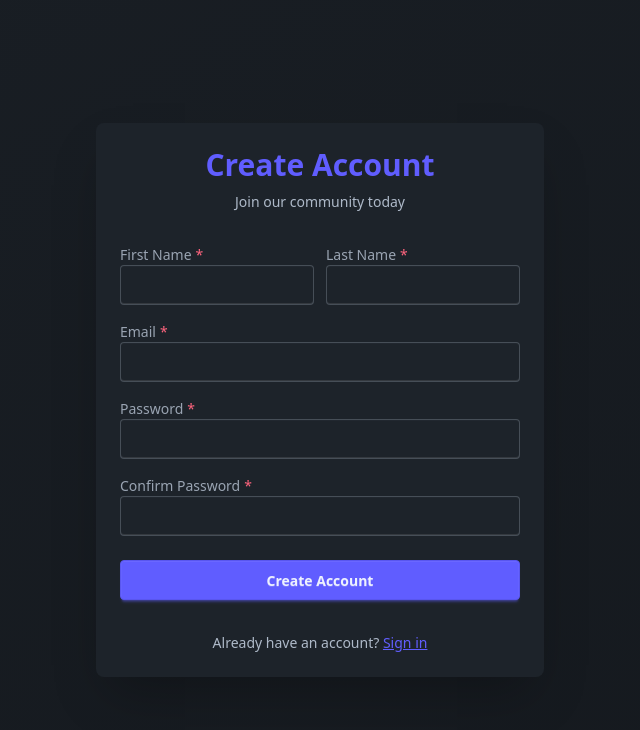
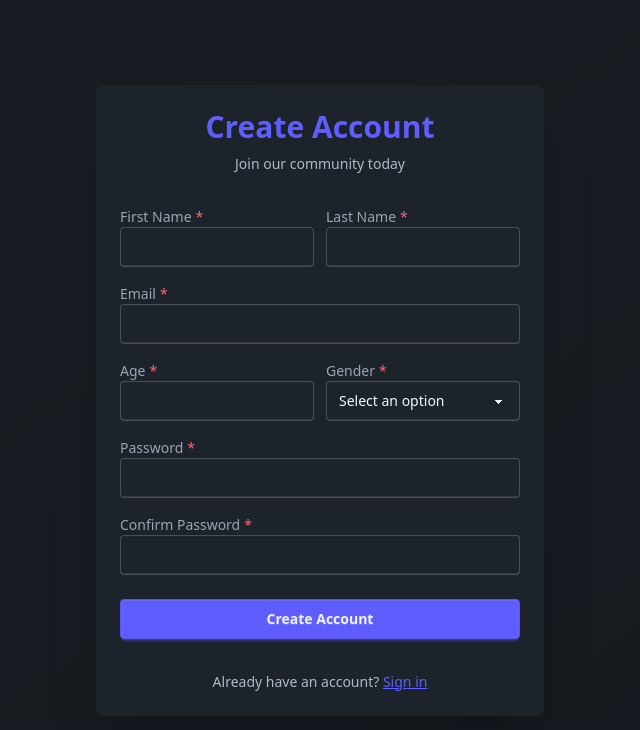
Before and after one commit to Abdullah-Manan/devtinder-frontend, a React (Vite) app: page /signup in a window 1280 px wide. Shown: the top 730 px of the page, without its empty margins (320-960 px from the left). Built offline with nearby package versions, Linux system fonts and the light colour scheme.

Commit message:
Complete signup page

```diff
--- a/src/common/const.js
+++ b/src/common/constants.js
@@ -1,3 +1,4 @@
 const BASE_URL = "/api";
+// const BASE_URL = "http://localhost:7777";
 
 export { BASE_URL };
--- a/src/component/Navbar.jsx
+++ b/src/component/Navbar.jsx
@@ -56,9 +56,6 @@ const Navbar = () => {
             </li>
             <li>
               <Link onClick={handleLogout}>Logout</Link>
-            </li>{" "}
-            <li>
-              <Link to="/login">Login</Link>
             </li>
           </ul>
         </div>
--- a/src/component/Signup.jsx
+++ b/src/component/Signup.jsx
@@ -1,17 +1,25 @@
 import React, { useState } from "react";
 import { Link } from "react-router-dom";
 import Input from "../common/Input";
+import Select from "../common/Select";
+import { axiosApi } from "../providers/axiosInstances";
+import { toast } from "react-toastify";
+import { useNavigate } from "react-router-dom";
 
 const Signup = () => {
+  const navigate = useNavigate();
   const [formData, setFormData] = useState({
     firstName: "",
     lastName: "",
     email: "",
+    age: "",
     password: "",
     confirmPassword: "",
+    gender: "",
   });
 
   const [errors, setErrors] = useState({});
+  const [isLoading, setIsLoading] = useState(false);
 
   const handleChange = (e) => {
     setFormData({
@@ -44,6 +52,12 @@ const Signup = () => {
       newErrors.email = "Please enter a valid email";
     }
 
+    if (!formData.age) {
+      newErrors.age = "Age is required";
+    } else if (isNaN(formData.age) || formData.age < 18 || formData.age > 100) {
+      newErrors.age = "Age must be between 18 and 100";
+    }
+
     if (!formData.password) {
       newErrors.password = "Password is required";
     } else if (formData.password.length < 6) {
@@ -56,17 +70,61 @@ const Signup = () => {
       newErrors.confirmPassword = "Passwords do not match";
     }
 
+    if (!formData.gender) {
+      newErrors.gender = "Gender is required";
+    }
+
     setErrors(newErrors);
     return Object.keys(newErrors).length === 0;
   };
 
-  const handleSubmit = (e) => {
+  const handleSubmit = async (e) => {
     e.preventDefault();
     if (validateForm()) {
-      // Handle signup logic here
-      console.log("Signup attempt:", formData);
+      setIsLoading(true);
+      try {
+        // Prepare data for API (exclude confirmPassword)
+        const signupData = {
+          firstName: formData.firstName,
+          lastName: formData.lastName,
+          email: formData.email,
+          age: parseInt(formData.age),
+          password: formData.password,
+          gender: formData.gender,
+        };
+
+        const response = await axiosApi.post("/signin", signupData);
+        console.log("Signup successful:", response.data);
+        toast.success("Account created successfully! Please login.");
+        navigate("/login");
+        setFormData({
+          firstName: "",
+          lastName: "",
+          email: "",
+          age: "",
+          password: "",
+          confirmPassword: "",
+          gender: "",
+        });
+      } catch (error) {
+        console.error("Signup error:", error);
+        if (error.response?.data?.message) {
+          alert(`Signup failed: ${error.response.data.message}`);
+        } else {
+          alert("Signup failed. Please try again.");
+        }
+      } finally {
+        setIsLoading(false);
+      }
     }
   };
+
+  const genderOptions = [
+    { value: "", label: "Select Gender" },
+    { value: "male", label: "Male" },
+    { value: "female", label: "Female" },
+    { value: "other", label: "Other" },
+  ];
 
   return (
     <div className="min-h-screen bg-gradient-to-br from-base-200 to-base-300 flex items-center justify-center p-4">
@@ -116,6 +174,31 @@ const Signup = () => {
               required
             />
 
+            {/* Age and Gender Row */}
+            <div className="grid grid-cols-2 gap-3">
+              <Input
+                label="Age"
+                type="number"
+                name="age"
+                value={formData.age}
+                onChange={handleChange}
+                error={errors.age}
+                min="18"
+                max="100"
+                required
+              />
+
+              <Select
+                label="Gender"
+                name="gender"
+                value={formData.gender}
+                onChange={handleChange}
+                error={errors.gender}
+                options={genderOptions}
+                required
+              />
+            </div>
+
             {/* Password */}
             <Input
               label="Password"
@@ -142,9 +225,10 @@ const Signup = () => {
             <div className="form-control mt-6">
               <button
                 type="submit"
-                className="btn btn-primary w-full hover:btn-primary-focus transition-all duration-200"
+                disabled={isLoading}
+                className="btn btn-primary w-full hover:btn-primary-focus transition-all duration-200 disabled:opacity-50"
               >
-                Create Account
+                {isLoading ? "Creating Account..." : "Create Account"}
               </button>
             </div>
           </form>
--- a/src/providers/axiosInstances.js
+++ b/src/providers/axiosInstances.js
@@ -1,5 +1,5 @@
 import axios from "axios";
-import { BASE_URL } from "../common/const.js";
+import { BASE_URL } from "../common/constants";
 
 const getAccessToken = "1234567890";
 
```
